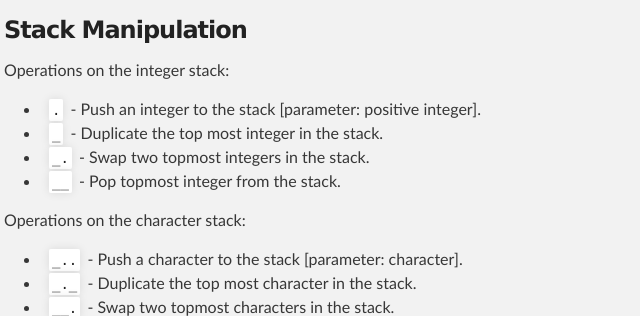
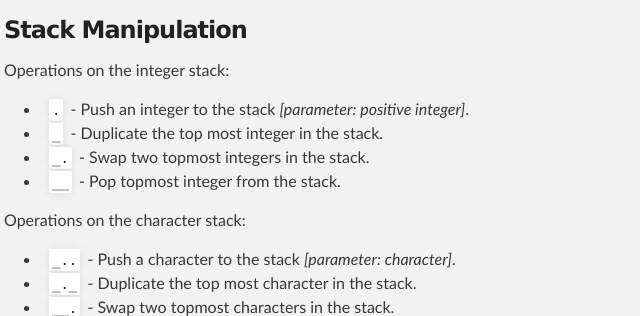
Before and after one commit to ngsankha/morse, a plain HTML site: page index.html in a window 1280 px wide. Shown: the part 1103-1419 px from the top of the page, 316-956 px from the left. Drawn offline with Linux system fonts and the light colour scheme.

```diff
--- a/index.html
+++ b/index.html
@@ -77,7 +77,7 @@
 
 <ul>
 <li>
-<code>.</code> - Push an integer to the stack [parameter: positive integer].</li>
+<code>.</code> - Push an integer to the stack <em>[parameter: positive integer]</em>.</li>
 <li>
 <code>_</code> - Duplicate the top most integer in the stack.</li>
 <li>
@@ -88,7 +88,7 @@
 
 <ul>
 <li>
-<code>_..</code> - Push a character to the stack [parameter: character].</li>
+<code>_..</code> - Push a character to the stack <em>[parameter: character]</em>.</li>
 <li>
 <code>_._</code> - Duplicate the top most character in the stack.</li>
 <li>
```
Also changed, not shown: params.json (+1 -1 lines).
